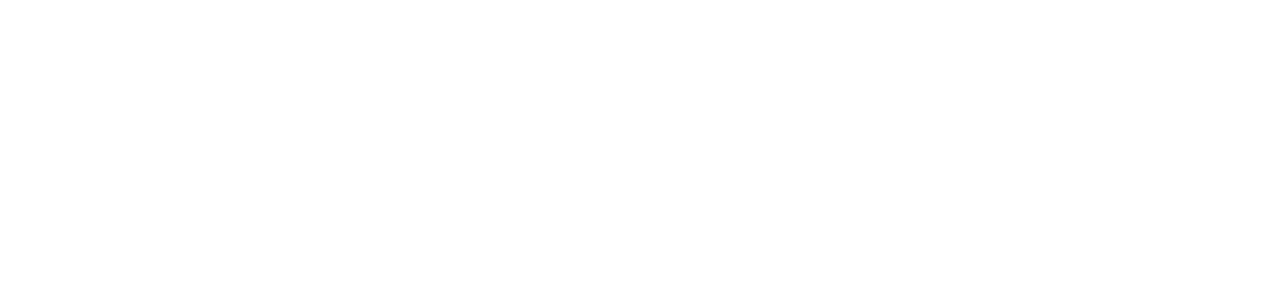
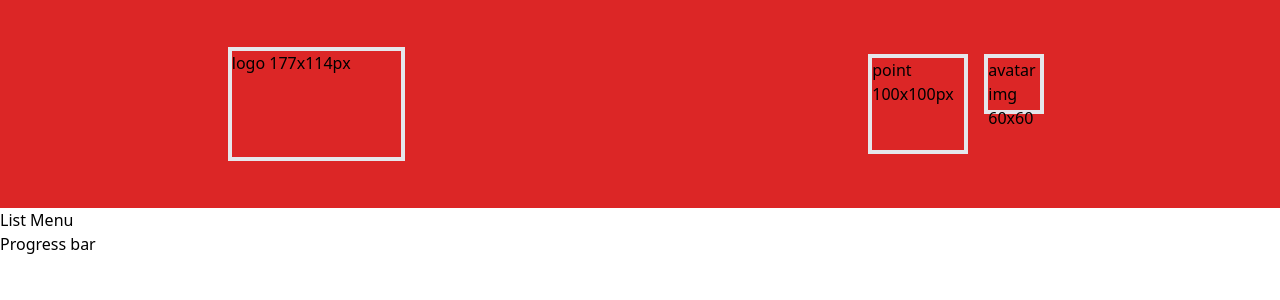
Before and after one commit to vanjasoa/web, a Nuxt app: page /welcome in a window 1280 px wide. Before the commit this address had no page. Shown: the top 300 px of the page. Built offline with nearby package versions, Linux system fonts and the light colour scheme.

Commit message:
feat: :art: position topnav

```diff
--- a/components/AccountButton.vue
+++ b/components/AccountButton.vue
@@ -1,5 +1,5 @@
 <template>
-    <div>
-        account
+    <div class="w-[60px] h-[60px] mx-2 border-4">
+        avatar img 60x60
     </div>
 </template>
--- a/components/Logo.vue
+++ b/components/Logo.vue
@@ -1,5 +1,5 @@
 <template>
-    <div>
-        Logo
+    <div class="w-[177px] h-[114px] border-4">
+        logo 177x114px
     </div>
 </template>
--- a/components/PointButton.vue
+++ b/components/PointButton.vue
@@ -1,5 +1,5 @@
 <template>
-    <div>
-        point
+    <div class="w-[100px] h-[100px] mx-2 border-4">
+        point 100x100px
     </div>
 </template>
--- a/components/TopNav.vue
+++ b/components/TopNav.vue
@@ -1,5 +1,8 @@
 <template>
-    <div>
-        navbar
+    <div class="w-full h-[208px] bg-red-600 flex justify-around items-center">
+        <slot name="logo" />
+        <div class="flex justify-end">
+            <slot name="profil" />
+        </div>
     </div>
 </template>
--- a/nuxt.config.ts
+++ b/nuxt.config.ts
@@ -1,4 +1,7 @@
 // https://nuxt.com/docs/api/configuration/nuxt-config
 export default defineNuxtConfig({
-  devtools: { enabled: true }
+  devtools: { enabled: true },
+  modules: [
+    '@nuxtjs/tailwindcss'
+  ]
 })
--- /dev/null
+++ b/pages/welcome.vue
@@ -0,0 +1,19 @@
+<template>
+    <div>
+
+        <TopNav>
+            <template #logo >
+                <Logo />
+            </template>
+            <template #profil >
+                <PointButton />
+                <AccountButton />
+            </template>
+        </TopNav>
+
+        <MenuList />
+
+        <LevelsProgressBar />
+
+    </div>
+</template>
--- /dev/null
+++ b/tailwind.config.js
@@ -0,0 +1,8 @@
+/** @type {import('tailwindcss').Config} */
+export default {
+  content: [],
+  theme: {
+    extend: {},
+  },
+  plugins: [],
+}
```
